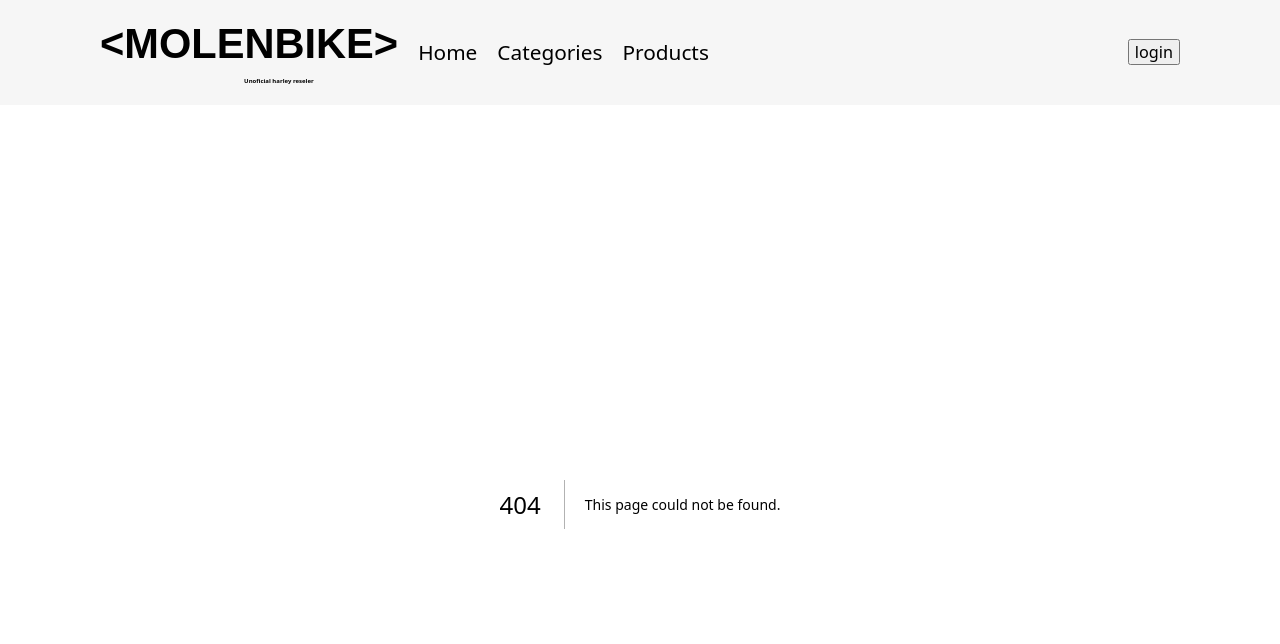
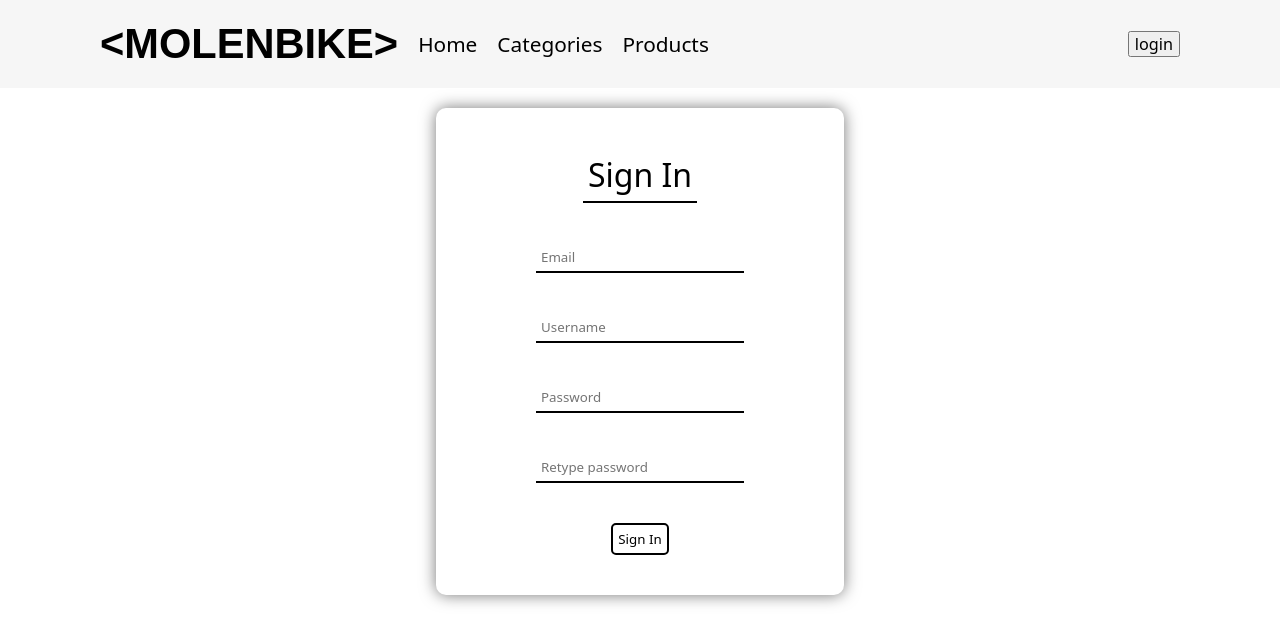
Before and after one commit to patafane/projet_final_frontend_cecilien_helfter, a Next.js app: page /signin in a window 1280 px wide. Before the commit this address had no page. Shown: the top 644 px of the page. Built offline with nearby package versions, Linux system fonts and the light colour scheme; a web font is replaced by a local one.

Commit message:
login finis

```diff
--- /dev/null
+++ b/src/app/lib/features/usersSlice.js
@@ -0,0 +1,23 @@
+import { createSlice } from "@reduxjs/toolkit";
+const usersSlice = createSlice({
+    name:"users",
+    initialState:{
+        value:[
+            {
+                username: "test",
+                password: "1234",
+            },
+            {
+                username: "molengeek",
+                password: "test"
+            }
+        ],
+    },
+    reducers:{
+        addUser:(state,action)=>{
+            state.value.push(action.payload)
+        }
+    }
+})
+export const {addUser} = usersSlice.actions
+export default usersSlice.reducer
--- a/src/app/lib/store.js
+++ b/src/app/lib/store.js
@@ -2,12 +2,14 @@ import { configureStore } from "@reduxjs/toolkit";
 import ConnectSlice from "./features/ConnectSlice";
 import randomCarrouSlice from "./features/randomCarrouSlice";
 import bikesSlice from "./features/bikesSlice";
+import usersSlice from "./features/usersSlice";
 let store = ()=>{
     return configureStore({
         reducer:{
             connect : ConnectSlice,
             randomCarrou : randomCarrouSlice,
             bikes: bikesSlice,
+            users: usersSlice,
         }
     })
 }
--- /dev/null
+++ b/src/app/signin/page.jsx
@@ -0,0 +1,53 @@
+"use client"
+import "./signin.sass"
+import { useState } from "react"
+import { useSelector,useDispatch } from "react-redux"
+import { addUser } from "../lib/features/usersSlice"
+import { useRouter } from "next/navigation"
+let Page = ()=>{
+    const [emailInpt,setEmailInpt] = useState("")
+    const [userNameInpt,setUserNameInpt] = useState("")
+    const [passInpt,setPassInpt] = useState("")
+    const [passCheckInpt,setPassCheckInpt] = useState("")
+    const [newUser,setNewUser] = useState({})
+    const router = useRouter()
+    const dispatch = useDispatch()
+    const users = useSelector((state)=>state.users.value)
+    let handleSignIn = ()=>{
+        if(emailInpt === ""|| userNameInpt === "" || passInpt === ""){
+            alert("Please fill all values")
+        }else if(passCheckInpt != passInpt){
+            alert("The passwords don't match")
+        }else{
+            console.log({username:userNameInpt,password:passInpt});
+            dispatch(addUser({username:userNameInpt,password:passInpt}))
+            console.log(users);
+            router.push("/login")
+        }
+    }
+    return(
+        <div className="signin">
+            <div className="content">
+                <div className="form">
+                    <h1>Sign In</h1>
+                    <div className="emailInpt">
+                        <input type="email" name="mail" id="mail" placeholder="Email" onChange={(e)=>setEmailInpt(e.target.value)}/>
+                    </div>
+                    <div className="usernameInpt">
+                        <input type="text" name="username" id="username" placeholder="Username" onChange={(e)=>setUserNameInpt(e.target.value)}/>
+                    </div>
+                    <div className="passwordInpt">
+                        <input type="password" name="password" id="password" placeholder="Password" onChange={(e)=>setPassInpt(e.target.value)}/>
+                    </div>
+                    <div className="passwordCheck">
+                        <input type="password" name="passwordCheck" id="passwordCheck" placeholder="Retype password" onChange={(e)=>setPassCheckInpt(e.target.value)} />
+                    </div>
+                    <div className="btn">
+                        <button onClick={handleSignIn}>Sign In</button>
+                    </div>
+                </div>
+            </div>
+        </div>
+    )
+}
+export default Page
--- /dev/null
+++ b/src/app/signin/signin.sass
@@ -0,0 +1,34 @@
+.signin
+    .content
+        display: flex
+        justify-content: center
+        align-items: center
+        .form
+            display: flex
+            flex-direction: column
+            align-items: center
+            gap: 40px
+            box-shadow: 0px 0px 1em rgb(119, 119, 119)
+            margin-top: 20px
+            padding-inline: 100px
+            padding-block: 40px
+            border-radius: 10px
+            h1
+                font-weight: 300
+                border-bottom: solid 2px black
+                padding: 5px
+            input
+                    padding: 5px
+                    outline: none
+                    border: none
+                    border-bottom: solid 2px black
+            .btn
+                button
+                    padding: 5px
+                    border: solid 2px black
+                    background-color: transparent
+                    border-radius: 5px
+                    transition: all 0.5s
+                    &:hover
+                        color: white
+                        background-color: black
--- a/src/ui/Navbar/Navbar.jsx
+++ b/src/ui/Navbar/Navbar.jsx
@@ -18,7 +18,6 @@ let Navbar = ()=>{
             <div className="logo">
                 <div className="title">
                     <h1 className={fontTest.className}>&#60;MOLENBIKE&#62;</h1>
-                    <h6>Unoficial harley reseler</h6>
                 </div>
                 <Link href="/" className={pathName === "/" ? "active" : "" }>
                     Home
--- a/src/ui/Navbar/Navbar.sass
+++ b/src/ui/Navbar/Navbar.sass
@@ -1,5 +1,4 @@
 nav
-    // height: 5vh
     background-color: rgba(246,246,246,255)
     padding-inline: 100px
     font-size: 1.3em
@@ -29,10 +28,6 @@ nav
             h1
                 font-size: 2em
                 font-weight: 0
-            h6
-                padding-top: 3%
-                font-size: 0.1em
-                padding-left: 20%
         a
             color: black
             text-decoration: none
```
Also changed, not shown: src/app/login/login.sass (+10 -0 lines), src/app/login/page.jsx (+26 -5 lines).
